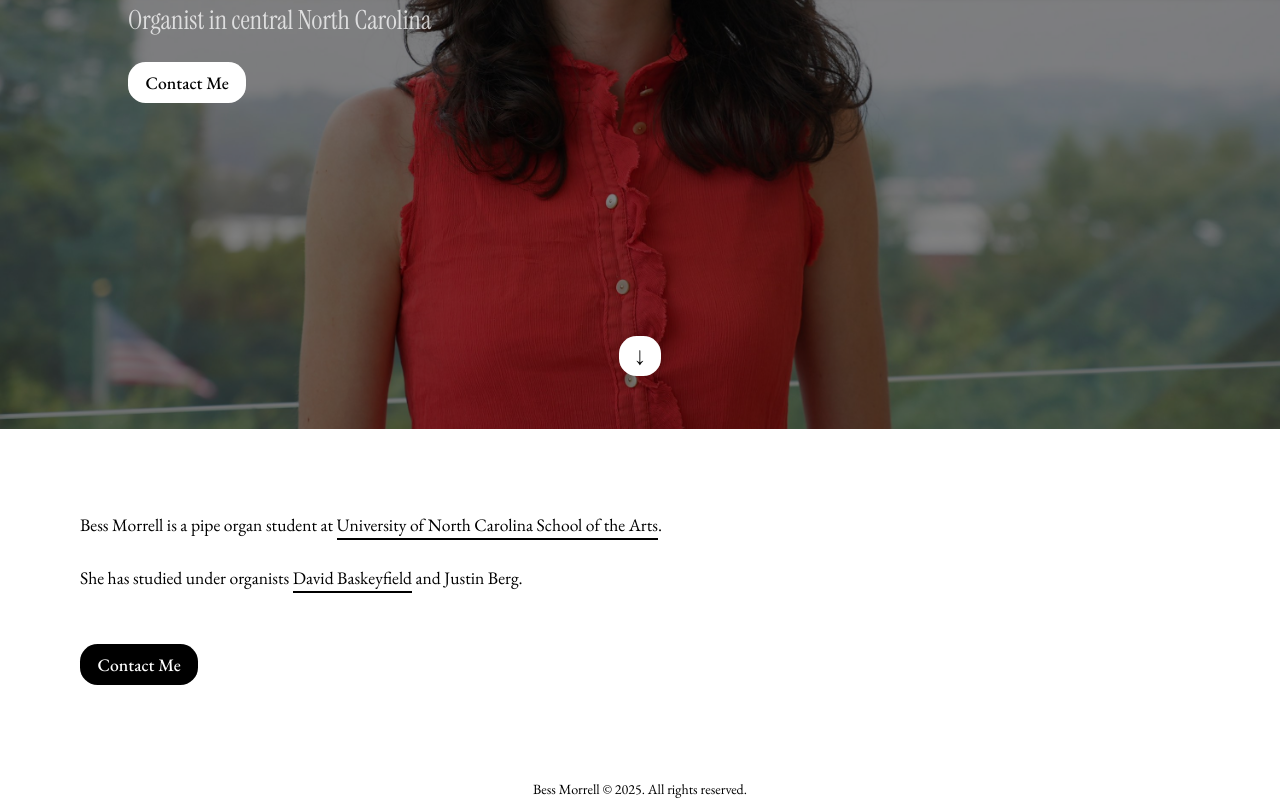
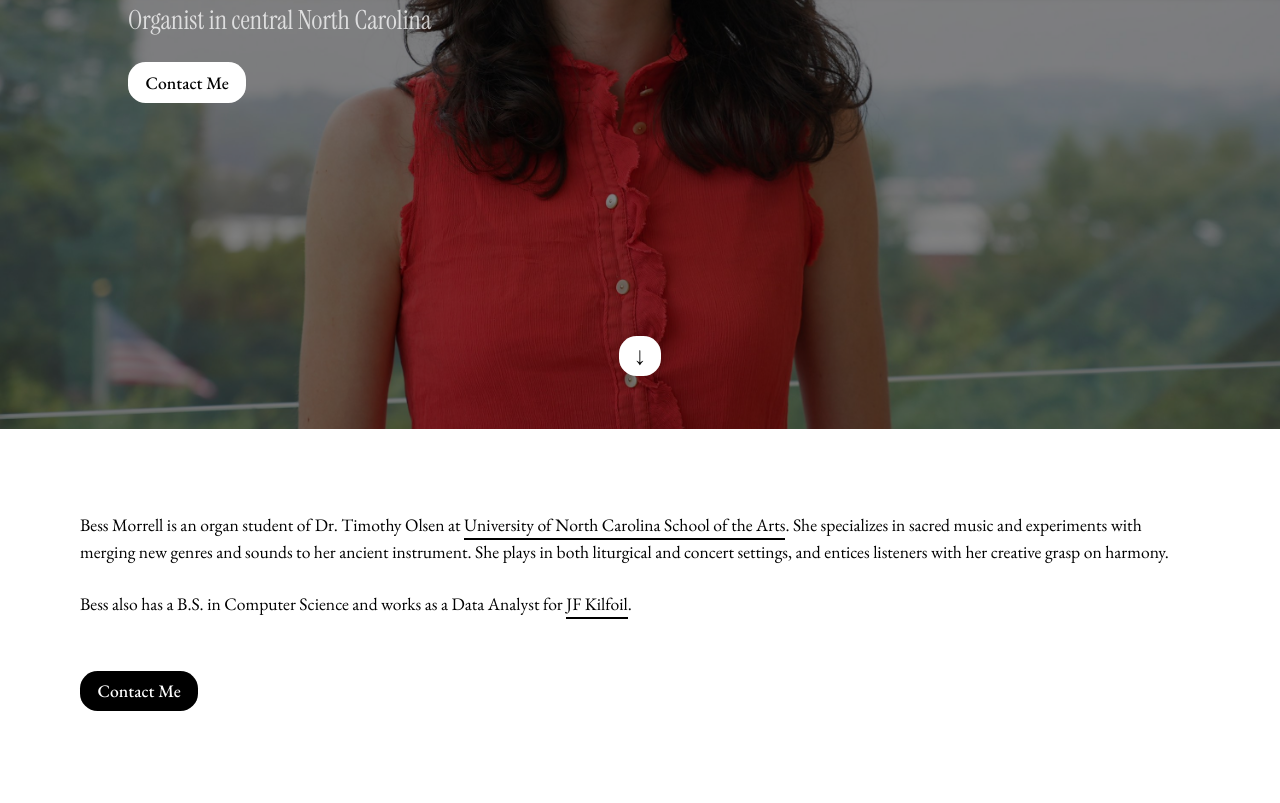
Before and after one commit to bessmorrell/bessmorrell.github.io, a plain HTML site: page index.html in a window 1280 px wide. Shown: the part 371-1174 px from the top of the page. Drawn offline with nearby package versions, Linux system fonts and the light colour scheme.

Commit message:
Update index.html

```diff
--- a/index.html
+++ b/index.html
@@ -82,9 +82,9 @@
                 <main>
                     <div>
                         <div>
-                            Bess Morrell is a pipe organ student at <a class="link" href="https://uncsa.edu/music/organ/index.aspx">University of North Carolina School of the Arts</a>.
+                            Bess Morrell is an organ student of Dr. Timothy Olsen at <a class="link" href="https://uncsa.edu/music/organ/index.aspx">University of North Carolina School of the Arts</a>. She specializes in sacred music and experiments with merging new genres and sounds to her ancient instrument. She plays in both liturgical and concert settings, and entices listeners with her creative grasp on harmony.
                             <br><br>
-                            She has studied under organists <a class="link" href="http://www.davidbaskeyfield.com">David Baskeyfield</a> and Justin Berg.
+                            Bess also has a B.S. in Computer Science and works as a Data Analyst for <a class="link" href="jfkilfoil.com">JF Kilfoil</a>.
                         </div>
                         <div>
                             <a href=""><button>Contact Me</button></a>
```
